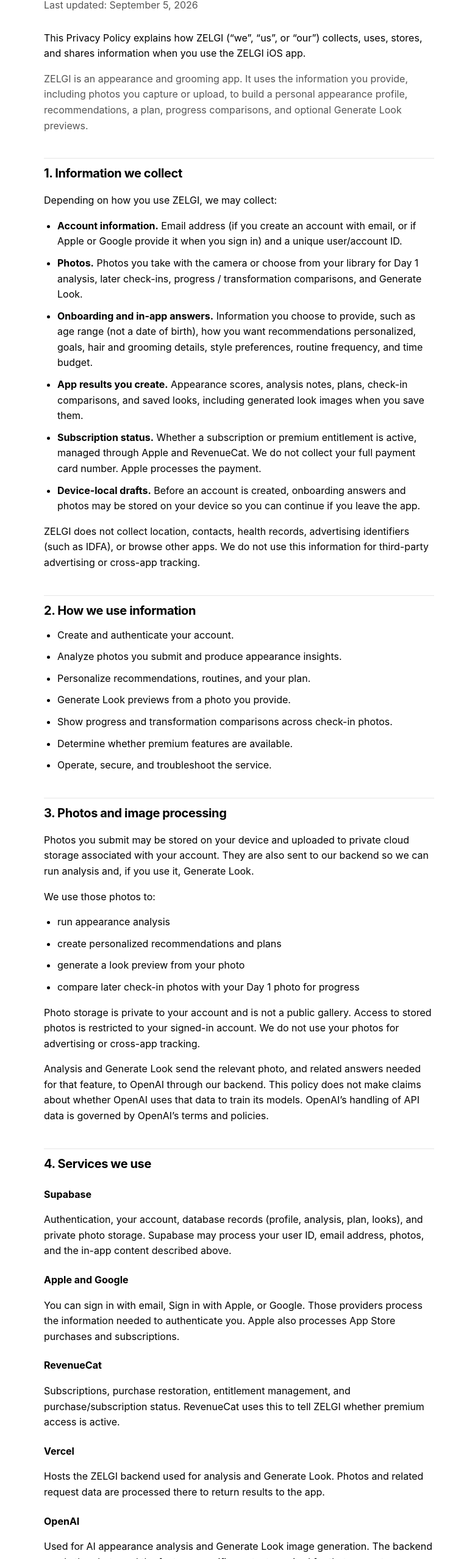
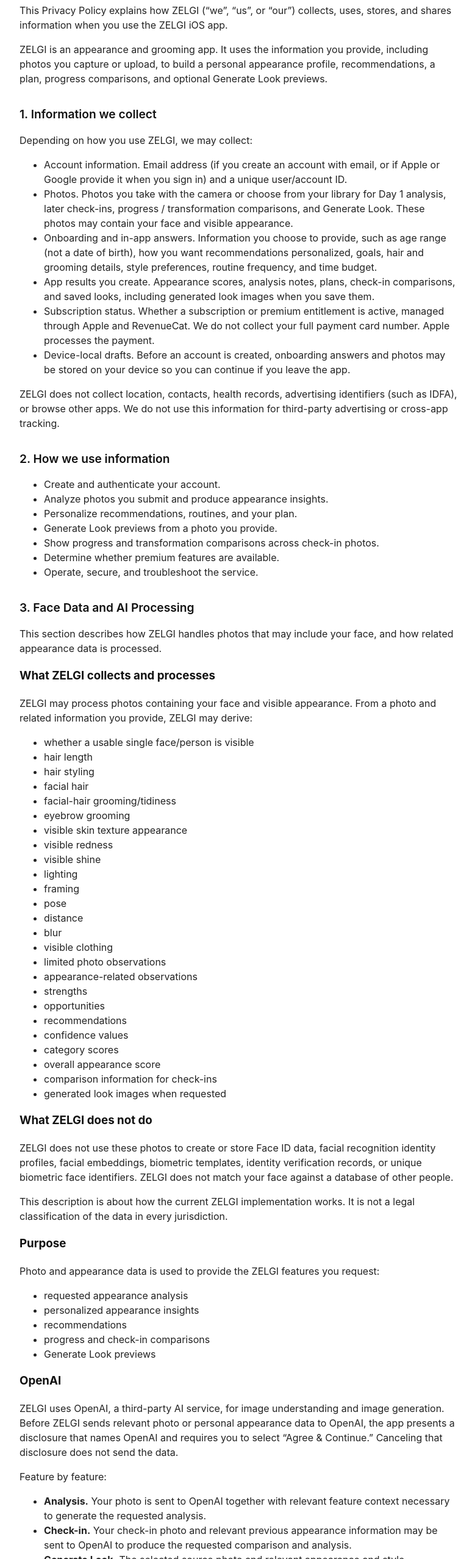
Before and after one commit to zaka23-cyber/zelgi-privacy-policy, a plain HTML site: page index.html in a window 1280 px wide. Shown: the part 128-2684 px from the top of the page at 61% size, without its empty margins (248-1027 px from the left). Drawn offline with Linux system fonts and the light colour scheme.

Commit message:
Revise Privacy Policy and update styles
Updated the Privacy Policy content and styling in index.html.

```diff
--- a/index.html
+++ b/index.html
@@ -1,149 +1,33 @@
 <!DOCTYPE html>
 <html lang="en">
 <head>
-  <meta charset="UTF-8">
-  <meta name="viewport" content="width=device-width, initial-scale=1.0">
+  <meta charset="utf-8">
+  <meta name="viewport" content="width=device-width, initial-scale=1">
   <title>ZELGI Privacy Policy</title>
   <style>
-    :root {
-      --ink: #000000;
-      --ink2: #555555;
-      --line: #e6e6e6;
-      --canvas: #ffffff;
-    }
-
-    * { box-sizing: border-box; }
-
-    body {
-      margin: 0;
-      background: var(--canvas);
-      color: var(--ink);
-      font-family: -apple-system, BlinkMacSystemFont, "SF Pro Text", "Segoe UI", Roboto, Helvetica, Arial, sans-serif;
-      -webkit-font-smoothing: antialiased;
-    }
-
-    main {
-      max-width: 680px;
-      margin: 0 auto;
-      padding: 48px 20px 72px;
-      line-height: 1.6;
-    }
-
-    .eyebrow {
-      font-size: 12px;
-      letter-spacing: 0.18em;
-      text-transform: uppercase;
-      color: var(--ink2);
-      margin: 0 0 12px;
-    }
-
-    h1 {
-      font-size: 32px;
-      line-height: 1.15;
-      letter-spacing: -0.03em;
-      font-weight: 650;
-      margin: 0 0 8px;
-    }
-
-    h2 {
-      font-size: 20px;
-      letter-spacing: -0.02em;
-      font-weight: 650;
-      margin: 40px 0 12px;
-      padding-top: 8px;
-      border-top: 1px solid var(--line);
-    }
-
-    h3 {
-      font-size: 16px;
-      font-weight: 650;
-      margin: 22px 0 8px;
-    }
-
-    p, li {
-      font-size: 16px;
-      color: var(--ink);
-    }
-
-    .updated, .lede {
-      color: var(--ink2);
-    }
-
-    .updated {
-      margin: 0 0 28px;
-    }
-
-    ul {
-      margin: 0;
-      padding-left: 22px;
-    }
-
-    li + li { margin-top: 10px; }
-
-    @media (max-width: 480px) {
-      main { padding: 32px 18px 56px; }
-      h1 { font-size: 28px; }
-    }
+    body { font-family: -apple-system, BlinkMacSystemFont, "Segoe UI", sans-serif; line-height: 1.5; max-width: 720px; margin: 2rem auto; padding: 0 1.25rem; color: #111; }
+    h1, h2 { font-weight: 600; }
+    h1 { font-size: 1.75rem; }
+    h2 { font-size: 1.2rem; margin-top: 2rem; }
+    p, li { color: #222; }
   </style>
 </head>
 <body>
-  <main>
-    <p class="eyebrow">ZELGI</p>
   <h1>Privacy Policy</h1>
-    <p class="updated">Last updated: September 5, 2026</p>
-
-    <p>
-      This Privacy Policy explains how ZELGI (“we”, “us”, or “our”) collects,
-      uses, stores, and shares information when you use the ZELGI iOS app.
-    </p>
-    <p class="lede">
-      ZELGI is an appearance and grooming app. It uses the information you
-      provide, including photos you capture or upload, to build a personal
-      appearance profile, recommendations, a plan, progress comparisons, and
-      optional Generate Look previews.
-    </p>
-
+  <p>Last updated: September 16, 2026</p>
+  <p>This Privacy Policy explains how ZELGI (“we”, “us”, or “our”) collects, uses, stores, and shares information when you use the ZELGI iOS app.</p>
+  <p>ZELGI is an appearance and grooming app. It uses the information you provide, including photos you capture or upload, to build a personal appearance profile, recommendations, a plan, progress comparisons, and optional Generate Look previews.</p>
   <h2>1. Information we collect</h2>
   <p>Depending on how you use ZELGI, we may collect:</p>
   <ul>
-      <li>
-        <strong>Account information.</strong> Email address (if you create an
-        account with email, or if Apple or Google provide it when you sign in)
-        and a unique user/account ID.
-      </li>
-      <li>
-        <strong>Photos.</strong> Photos you take with the camera or choose from
-        your library for Day 1 analysis, later check-ins, progress /
-        transformation comparisons, and Generate Look.
-      </li>
-      <li>
-        <strong>Onboarding and in-app answers.</strong> Information you choose
-        to provide, such as age range (not a date of birth), how you want
-        recommendations personalized, goals, hair and grooming details, style
-        preferences, routine frequency, and time budget.
-      </li>
-      <li>
-        <strong>App results you create.</strong> Appearance scores, analysis
-        notes, plans, check-in comparisons, and saved looks, including
-        generated look images when you save them.
-      </li>
-      <li>
-        <strong>Subscription status.</strong> Whether a subscription or premium
-        entitlement is active, managed through Apple and RevenueCat. We do not
-        collect your full payment card number. Apple processes the payment.
-      </li>
-      <li>
-        <strong>Device-local drafts.</strong> Before an account is created,
-        onboarding answers and photos may be stored on your device so you can
-        continue if you leave the app.
-      </li>
+    <li>Account information. Email address (if you create an account with email, or if Apple or Google provide it when you sign in) and a unique user/account ID.</li>
+    <li>Photos. Photos you take with the camera or choose from your library for Day 1 analysis, later check-ins, progress / transformation comparisons, and Generate Look. These photos may contain your face and visible appearance.</li>
+    <li>Onboarding and in-app answers. Information you choose to provide, such as age range (not a date of birth), how you want recommendations personalized, goals, hair and grooming details, style preferences, routine frequency, and time budget.</li>
+    <li>App results you create. Appearance scores, analysis notes, plans, check-in comparisons, and saved looks, including generated look images when you save them.</li>
+    <li>Subscription status. Whether a subscription or premium entitlement is active, managed through Apple and RevenueCat. We do not collect your full payment card number. Apple processes the payment.</li>
+    <li>Device-local drafts. Before an account is created, onboarding answers and photos may be stored on your device so you can continue if you leave the app.</li>
   </ul>
-    <p>
-      ZELGI does not collect location, contacts, health records, advertising
-      identifiers (such as IDFA), or browse other apps. We do not use this
-      information for third-party advertising or cross-app tracking.
-    </p>
-
+  <p>ZELGI does not collect location, contacts, health records, advertising identifiers (such as IDFA), or browse other apps. We do not use this information for third-party advertising or cross-app tracking.</p>
   <h2>2. How we use information</h2>
   <ul>
     <li>Create and authenticate your account.</li>
@@ -154,132 +38,100 @@
     <li>Determine whether premium features are available.</li>
     <li>Operate, secure, and troubleshoot the service.</li>
   </ul>
-
-    <h2>3. Photos and image processing</h2>
-    <p>
-      Photos you submit may be stored on your device and uploaded to private
-      cloud storage associated with your account. They are also sent to our
-      backend so we can run analysis and, if you use it, Generate Look.
-    </p>
-    <p>We use those photos to:</p>
+  <h2>3. Face Data and AI Processing</h2>
+  <p>This section describes how ZELGI handles photos that may include your face, and how related appearance data is processed.</p>
+  <h3>What ZELGI collects and processes</h3>
+  <p>ZELGI may process photos containing your face and visible appearance. From a photo and related information you provide, ZELGI may derive:</p>
   <ul>
-      <li>run appearance analysis</li>
-      <li>create personalized recommendations and plans</li>
-      <li>generate a look preview from your photo</li>
-      <li>compare later check-in photos with your Day 1 photo for progress</li>
+    <li>whether a usable single face/person is visible</li>
+    <li>hair length</li>
+    <li>hair styling</li>
+    <li>facial hair</li>
+    <li>facial-hair grooming/tidiness</li>
+    <li>eyebrow grooming</li>
+    <li>visible skin texture appearance</li>
+    <li>visible redness</li>
+    <li>visible shine</li>
+    <li>lighting</li>
+    <li>framing</li>
+    <li>pose</li>
+    <li>distance</li>
+    <li>blur</li>
+    <li>visible clothing</li>
+    <li>limited photo observations</li>
+    <li>appearance-related observations</li>
+    <li>strengths</li>
+    <li>opportunities</li>
+    <li>recommendations</li>
+    <li>confidence values</li>
+    <li>category scores</li>
+    <li>overall appearance score</li>
+    <li>comparison information for check-ins</li>
+    <li>generated look images when requested</li>
   </ul>
-    <p>
-      Photo storage is private to your account and is not a public gallery.
-      Access to stored photos is restricted to your signed-in account. We do
-      not use your photos for advertising or cross-app tracking.
-    </p>
-    <p>
-      Analysis and Generate Look send the relevant photo, and related answers
-      needed for that feature, to OpenAI through our backend. This policy does
-      not make claims about whether OpenAI uses that data to train its models.
-      OpenAI’s handling of API data is governed by OpenAI’s terms and policies.
-    </p>
-
-    <h2>4. Services we use</h2>
-
+  <h3>What ZELGI does not do</h3>
+  <p>ZELGI does not use these photos to create or store Face ID data, facial recognition identity profiles, facial embeddings, biometric templates, identity verification records, or unique biometric face identifiers. ZELGI does not match your face against a database of other people.</p>
+  <p>This description is about how the current ZELGI implementation works. It is not a legal classification of the data in every jurisdiction.</p>
+  <h3>Purpose</h3>
+  <p>Photo and appearance data is used to provide the ZELGI features you request:</p>
+  <ul>
+    <li>requested appearance analysis</li>
+    <li>personalized appearance insights</li>
+    <li>recommendations</li>
+    <li>progress and check-in comparisons</li>
+    <li>Generate Look previews</li>
+  </ul>
+  <h3>OpenAI</h3>
+  <p>ZELGI uses OpenAI, a third-party AI service, for image understanding and image generation. Before ZELGI sends relevant photo or personal appearance data to OpenAI, the app presents a disclosure that names OpenAI and requires you to select “Agree &amp; Continue.” Canceling that disclosure does not send the data.</p>
+  <p>Feature by feature:</p>
+  <ul>
+    <li><strong>Analysis.</strong> Your photo is sent to OpenAI together with relevant feature context necessary to generate the requested analysis.</li>
+    <li><strong>Check-in.</strong> Your check-in photo and relevant previous appearance information may be sent to OpenAI to produce the requested comparison and analysis.</li>
+    <li><strong>Generate Look.</strong> The selected source photo and relevant appearance and style information are sent to OpenAI to create the requested look preview and related output.</li>
+  </ul>
+  <p>Requests go through ZELGI’s backend. OpenAI’s handling of API data is governed by OpenAI’s terms and policies. This policy does not make claims about OpenAI training, OpenAI retention duration, deletion from OpenAI systems, or OpenAI storage behavior.</p>
+  <h3>ZELGI storage</h3>
+  <p>Depending on how you use the app, photos and related analysis data may be stored:</p>
+  <ul>
+    <li>on your device, so you can continue a session and see your profile</li>
+    <li>in your private ZELGI cloud photo storage, associated with your account</li>
+    <li>in the ZELGI database as appearance attributes, insights, scores, plans, check-in records, and saved looks</li>
+  </ul>
+  <p>ZELGI’s backend processes analysis and Generate Look requests in order to return results to the app. Photos are not written by the analysis request into long-term backend hosting storage. Private account storage is used later so you can access your profile and track your progress.</p>
+  <p>Photo storage is private to your account and is not a public gallery. Access to stored photos is restricted to your signed-in account. We do not use your photos for advertising or cross-app tracking.</p>
+  <h3>Retention</h3>
+  <p>ZELGI retains account-associated photos, appearance analysis data, and related records while your ZELGI account exists, unless you delete them through available functionality. There is currently no automated time limit after which ZELGI deletes this data on its own.</p>
+  <h3>Deletion</h3>
+  <p>In the app, go to Settings → Delete my data. That action removes your ZELGI account data, related database records, private ZELGI photo storage, and locally stored ZELGI user files according to the current implementation. This cannot be undone in the app.</p>
+  <p>This deletion covers ZELGI’s account, database, private photo storage, and local app files. This policy does not promise deletion from third-party provider systems such as OpenAI.</p>
+  <h3>Consent</h3>
+  <p>Before ZELGI sends relevant photo or personal appearance data to OpenAI, the app presents a disclosure identifying OpenAI as a third-party AI service and requires you to explicitly agree. Selecting “Agree &amp; Continue” is that permission. Canceling does not send the photo. Accepting ZELGI’s Terms or Privacy Policy, choosing a photo, or completing onboarding is not treated as this permission.</p>
+  <h2>4. Service providers</h2>
   <h3>Supabase</h3>
-    <p>
-      Authentication, your account, database records (profile, analysis,
-      plan, looks), and private photo storage. Supabase may process your
-      user ID, email address, photos, and the in-app content described above.
-    </p>
-
+  <p>Authentication, your account, database records (profile, analysis, plan, looks), and private photo storage. Supabase may process your user ID, email address, photos, and the in-app content described above.</p>
   <h3>Apple and Google</h3>
-    <p>
-      You can sign in with email, Sign in with Apple, or Google. Those
-      providers process the information needed to authenticate you. Apple
-      also processes App Store purchases and subscriptions.
-    </p>
-
+  <p>You can sign in with email, Sign in with Apple, or Google. Those providers process the information needed to authenticate you. Apple also processes App Store purchases and subscriptions.</p>
   <h3>RevenueCat</h3>
-    <p>
-      Subscriptions, purchase restoration, entitlement management, and
-      purchase/subscription status. RevenueCat uses this to tell ZELGI
-      whether premium access is active.
-    </p>
-
+  <p>Subscriptions, purchase restoration, entitlement management, and purchase/subscription status. RevenueCat uses this to tell ZELGI whether premium access is active.</p>
   <h3>Vercel</h3>
-    <p>
-      Hosts the ZELGI backend used for analysis and Generate Look. Photos
-      and related request data are processed there to return results to the app.
-    </p>
-
+  <p>Hosts the ZELGI backend used for analysis and Generate Look. Photos and related request data are processed there to return results to the app. Analysis requests are not written into long-term Vercel storage as part of the current implementation.</p>
   <h3>OpenAI</h3>
-    <p>
-      Used for AI appearance analysis and Generate Look image generation.
-      The backend sends the photo and the feature-specific context required
-      for that request.
-    </p>
-
+  <p>Used for AI appearance analysis and Generate Look image generation, as described in Face Data and AI Processing.</p>
   <h2>5. Account creation</h2>
-    <p>
-      You can use parts of onboarding before creating an account. Analysis
-      may run under an anonymous signed-in session so the backend can process
-      your request. When you create an account, your data is associated with
-      that account.
-    </p>
-
+  <p>You can use parts of onboarding before creating an account. Analysis may run under an anonymous signed-in session so the backend can process your request. When you create an account, your data is associated with that account.</p>
   <h2>6. Retention and deletion</h2>
-    <p>
-      We keep account data, photos, and related records while your account
-      exists and as needed to provide ZELGI, meet legal obligations, or
-      resolve issues.
-    </p>
-    <p>
-      You can delete your account and the data we store for it in the app:
-      Settings → Delete my data. That action is permanent in the app. It
-      deletes the photos stored in your account’s private storage, your
-      account, and the related ZELGI records we hold (such as profile,
-      analysis, plan, and saved looks). Copies stored on your device are
-      also removed by the app.
-    </p>
-    <p>
-      We cannot guarantee that Apple, RevenueCat, OpenAI, or other providers
-      immediately or permanently erase every copy they may retain under their
-      own policies (for example, purchase records or short-lived processing
-      copies).
-    </p>
-
+  <p>We keep account data, photos, and related records while your account exists and as needed to provide ZELGI, meet legal obligations, or resolve issues. There is currently no automated deletion schedule.</p>
+  <p>You can delete your account and the data we store for it in the app: Settings → Delete my data. That action is permanent in the app. It deletes the photos stored in your account’s private storage, your account, and the related ZELGI records we hold (such as profile, analysis, plan, and saved looks). Copies stored on your device are also removed by the app.</p>
+  <p>We cannot guarantee that Apple, RevenueCat, OpenAI, or other providers immediately or permanently erase every copy they may retain under their own policies (for example, purchase records or short-lived processing copies).</p>
   <h2>7. Security</h2>
-    <p>
-      We use access controls so that account data and photos are available
-      only to the signed-in user. Photo storage is a private bucket, not a
-      public website. The app talks to our backend over HTTPS. No security
-      measure can eliminate all risk.
-    </p>
-
+  <p>We use access controls so that account data and photos are available only to the signed-in user. Photo storage is a private bucket, not a public website. The app talks to our backend over HTTPS. No security measure can eliminate all risk.</p>
   <h2>8. Children’s privacy</h2>
-    <p>
-      ZELGI is for people 18 and over. If you select that you are under 18
-      during onboarding, the app blocks use. We do not knowingly collect
-      personal information from children under 18.
-    </p>
-
+  <p>ZELGI is for people 18 and over. If you select that you are under 18 during onboarding, the app blocks use. We do not knowingly collect personal information from children under 18.</p>
   <h2>9. International processing</h2>
-    <p>
-      ZELGI’s service providers may process information in the United States
-      and other countries. If you use ZELGI from Denmark, the EU, Morocco,
-      or elsewhere, your information may be transferred to and processed
-      outside your country.
-    </p>
-
+  <p>ZELGI’s service providers may process information in the United States and other countries. If you use ZELGI from Denmark, the EU, Morocco, or elsewhere, your information may be transferred to and processed outside your country.</p>
   <h2>10. Changes</h2>
-    <p>
-      We may update this Privacy Policy. When we do, we will change the
-      “Last updated” date at the top of this page.
-    </p>
-
+  <p>We may update this Privacy Policy. When we do, we will change the “Last updated” date at the top of this page.</p>
   <h2>11. Contact</h2>
-    <p>
-      This policy does not list a separate support email. For questions
-      about privacy or this policy, use the developer contact published
-      with ZELGI on the App Store.
-    </p>
-  </main>
+  <p>This policy does not list a separate support email. For questions about privacy or this policy, use the developer contact published with ZELGI on the App Store.</p>
 </body>
 </html>
```
Lines whose indentation alone changed are shown as unchanged.
